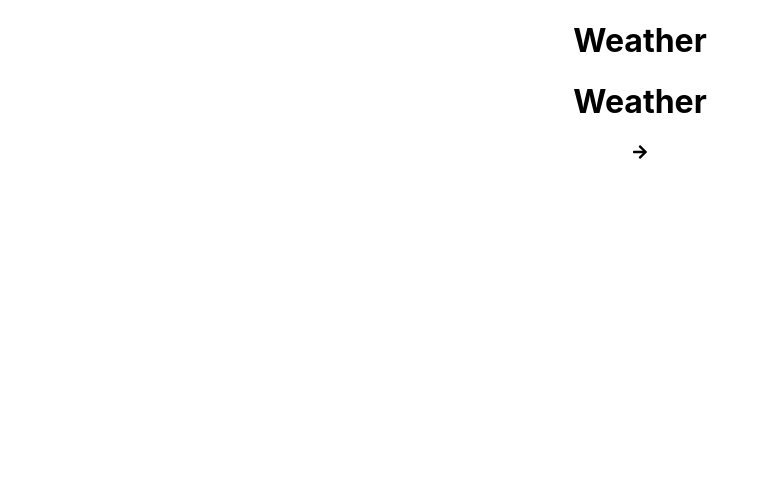
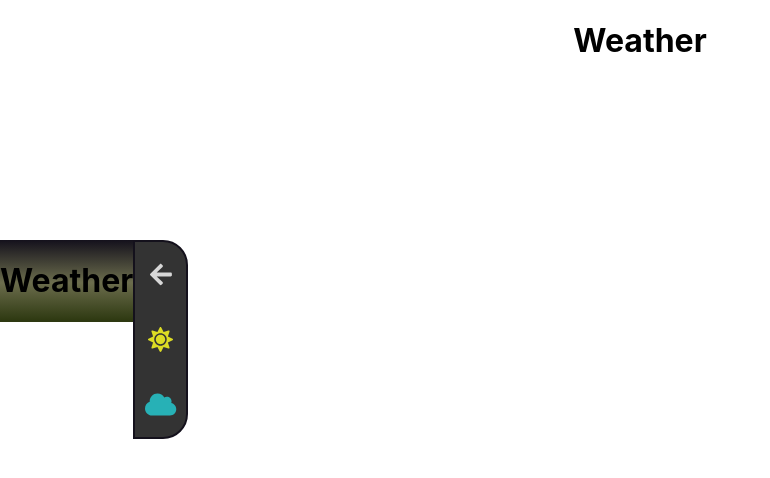
Before and after one commit to Dominik-Zajac/Weather-Widget, a React (Create React App) app: page / in a window 1280 px wide. Shown: the top 478 px of the page, without its empty margins (0-770 px from the left). Built offline with nearby package versions, Linux system fonts and the light colour scheme.

Commit message:
Add styles to WidgetSwitch

```diff
--- a/src/components/WidgetSwitch/WidgetSwitch.js
+++ b/src/components/WidgetSwitch/WidgetSwitch.js
@@ -1,14 +1,25 @@
 import React from 'react';
 import { FontAwesomeIcon } from '@fortawesome/react-fontawesome';
-import { faArrowLeft, faArrowRight } from '@fortawesome/free-solid-svg-icons';
+import { faArrowLeft, faArrowRight, faCloud, faSun } from '@fortawesome/free-solid-svg-icons';
 
+/* Styles */
+import './WidgetSwitch.scss';
 
-const WidgetSwitch = ({ toggleWidget }) => {
+const WidgetSwitch = ({ toggleWidget, handleSwitch }) => {
     return (
-        <div>
+        <div className='box-switch'>
             <FontAwesomeIcon
                 className='icon'
                 icon={toggleWidget ? faArrowLeft : faArrowRight}
+                onClick={handleSwitch}
+            />
+            <FontAwesomeIcon
+                className='icon'
+                icon={faSun}
+            />
+            <FontAwesomeIcon
+                className='icon'
+                icon={faCloud}
             />
         </div>
     );
--- /dev/null
+++ b/src/components/WidgetSwitch/WidgetSwitch.scss
@@ -0,0 +1,48 @@
+.box-switch {
+    display: flex;
+    align-items: center;
+    flex-direction: column;
+    position: absolute;
+    top: 0;
+    right: -55px;
+    color: white;
+    text-align: center;
+    transition: .3s ease-in-out;
+
+    border-width: 2px;
+    border-style: solid;
+    border-top-right-radius: 25px;
+    border-bottom-right-radius: 25px;
+
+    background-color: rgba(0, 0, 0, 0.8);
+    border-color: rgba(20, 17, 28, 1);
+    border-color: -moz-linear-gradient(top, rgba(20, 17, 28, 1) 0%, rgba(108, 109, 77, 1) 94%, rgba(108, 109, 77, 1) 100%);
+    border-color: -webkit-gradient(left top, left bottom, color-stop(0%, rgba(20, 17, 28, 1)), color-stop(94%, rgba(108, 109, 77, 1)), color-stop(100%, rgba(108, 109, 77, 1)));
+    border-color: -webkit-linear-gradient(top, rgba(20, 17, 28, 1) 0%, rgba(108, 109, 77, 1) 94%, rgba(108, 109, 77, 1) 100%);
+    border-color: -o-linear-gradient(top, rgba(20, 17, 28, 1) 0%, rgba(108, 109, 77, 1) 94%, rgba(108, 109, 77, 1) 100%);
+    border-color: -ms-linear-gradient(top, rgba(20, 17, 28, 1) 0%, rgba(108, 109, 77, 1) 94%, rgba(108, 109, 77, 1) 100%);
+    border-color: linear-gradient(to bottom, rgba(20, 17, 28, 1) 0%, rgba(108, 109, 77, 1) 94%, rgba(108, 109, 77, 1) 100%);
+
+    .icon {
+        margin: 10px 0;
+        padding: 10px 10px;
+        font-size: 25px;
+
+        &:first-child {
+            opacity: 0.8;
+            cursor: pointer;
+
+            &:hover {
+                opacity: 1;
+            }
+        }
+
+        &:nth-child(2) {
+            color: rgba(238, 238, 34, 0.9);
+        }
+
+        &:nth-child(3) {
+            color: rgba(34, 231, 238, 0.7);
+        }
+    }
+}
--- a/src/containers/App/App.js
+++ b/src/containers/App/App.js
@@ -9,18 +9,26 @@ import './App.scss';
 
 class App extends Component {
     state = {
-        toggleWidget: false,
+        toggleWidget: true,
     }
 
+    handleSwitchOnOff = () => {
+
+        this.setState({
+            toggleWidget: !this.state.toggleWidget
+        })
+    };
+
     render() {
-
+        const { toggleWidget } = this.state;
         return (
-            <div className='App'>
+            <div className='app'>
                 <h1>Weather</h1>
-                <div className='container-weather'>
+                <div className={`container-weather ${toggleWidget && 'open-container'}`}>
                     <Weather />
                     <WidgetSwitch
-                        toggleWidget={this.state.toggleWidget}
+                        toggleWidget={toggleWidget}
+                        handleSwitch={this.handleSwitchOnOff}
                     />
                 </div>
             </div>
--- a/src/containers/App/App.scss
+++ b/src/containers/App/App.scss
@@ -1,4 +1,23 @@
-.App {
-  text-align: center;
+.app {
+    text-align: center;
 
+    .container-weather {
+        position: fixed;
+        top: 30%;
+        left: 0;
+        z-index: 20;
+        transition: transform .3s ease-in-out;
+        transform: translate(-100%, 0);
+        background: rgba(20, 17, 28, 1);
+        background: -moz-linear-gradient(top, rgba(20, 17, 28, 1) 0%, rgba(103, 104, 74, 1) 49%, rgba(108, 109, 77, 1) 52%, rgba(46, 57, 17, 1) 98%, rgba(46, 57, 17, 1) 100%);
+        background: -webkit-gradient(left top, left bottom, color-stop(0%, rgba(20, 17, 28, 1)), color-stop(49%, rgba(103, 104, 74, 1)), color-stop(52%, rgba(108, 109, 77, 1)), color-stop(98%, rgba(46, 57, 17, 1)), color-stop(100%, rgba(46, 57, 17, 1)));
+        background: -webkit-linear-gradient(top, rgba(20, 17, 28, 1) 0%, rgba(103, 104, 74, 1) 49%, rgba(108, 109, 77, 1) 52%, rgba(46, 57, 17, 1) 98%, rgba(46, 57, 17, 1) 100%);
+        background: -o-linear-gradient(top, rgba(20, 17, 28, 1) 0%, rgba(103, 104, 74, 1) 49%, rgba(108, 109, 77, 1) 52%, rgba(46, 57, 17, 1) 98%, rgba(46, 57, 17, 1) 100%);
+        background: -ms-linear-gradient(top, rgba(20, 17, 28, 1) 0%, rgba(103, 104, 74, 1) 49%, rgba(108, 109, 77, 1) 52%, rgba(46, 57, 17, 1) 98%, rgba(46, 57, 17, 1) 100%);
+        background: linear-gradient(to bottom, rgba(20, 17, 28, 1) 0%, rgba(103, 104, 74, 1) 49%, rgba(108, 109, 77, 1) 52%, rgba(46, 57, 17, 1) 98%, rgba(46, 57, 17, 1) 100%);
+    }
+
+    .open-container {
+        transform: translate(0, 0);
+    }
 }
```
